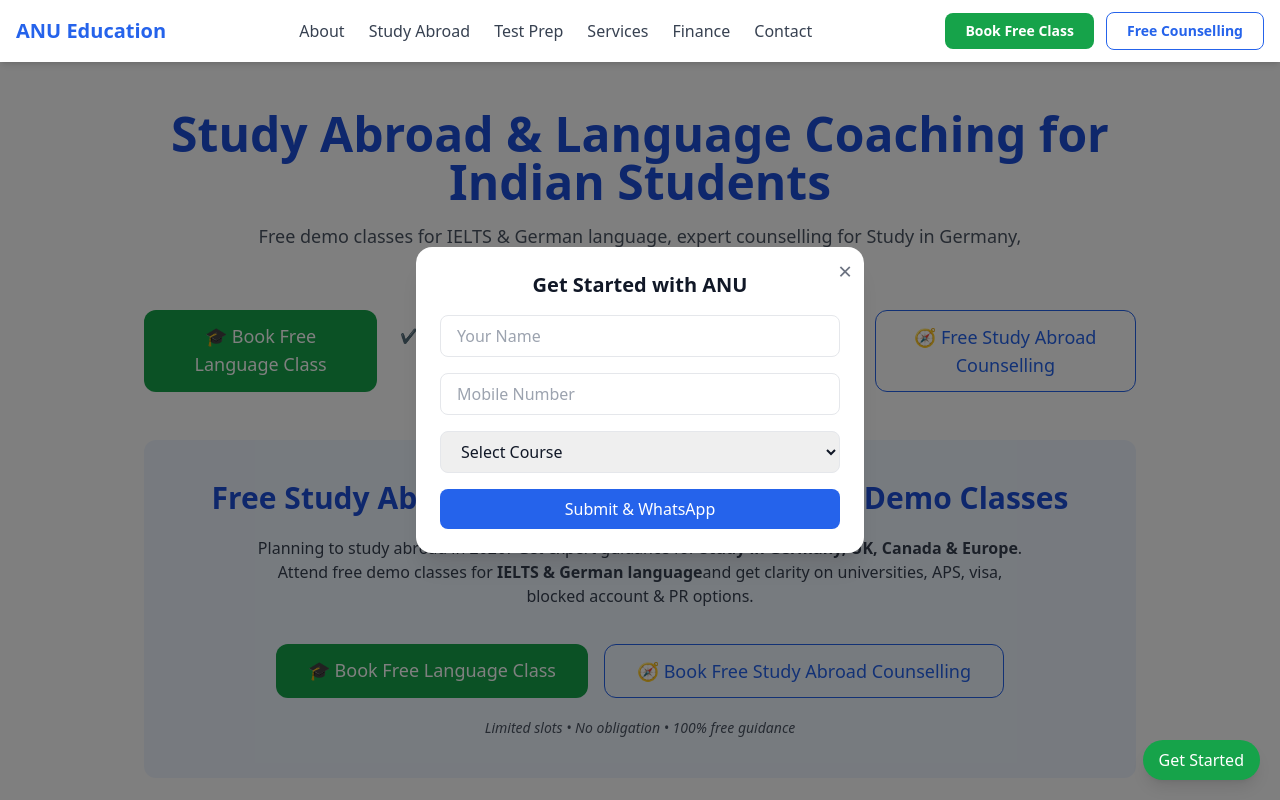
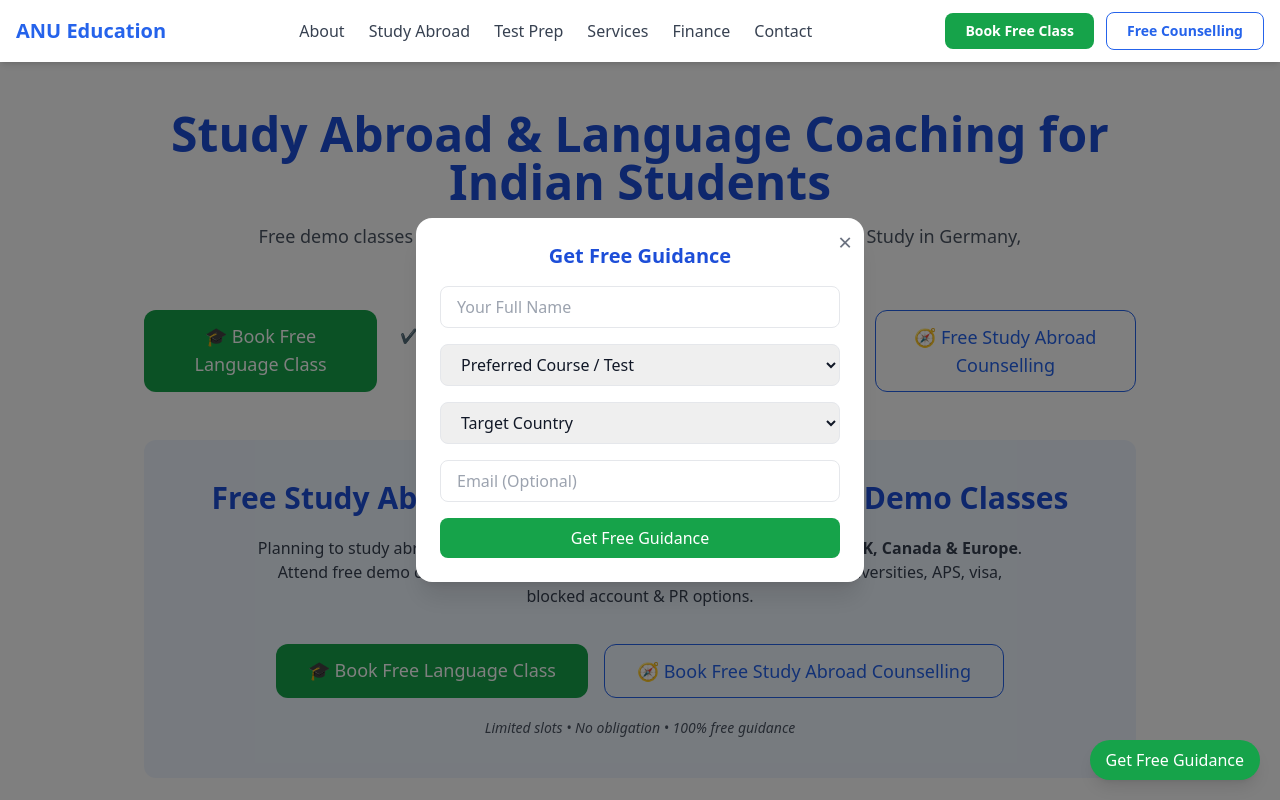
Before and after one commit to shailendra9897/anu-education, a Next.js app: page / in a window 1280 px wide. Shown: the top 800 px of the page. Built offline with nearby package versions, Linux system fonts and the light colour scheme.

Commit message:
chore: remove LeadForm and use LeadModal as primary lead capture

```diff
--- a/components/LeadForm.tsx
+++ /dev/null
@@ -1,157 +0,0 @@
-'use client';
-
-import { useState, useEffect } from 'react';
-
-export default function LeadForm() {
-  const [isOpen, setIsOpen] = useState(false);
-  const [isSubmitting, setIsSubmitting] = useState(false);
-  const [formData, setFormData] = useState({
-    name: '',
-    phone: '',
-    course: '',
-    country: '',
-  });
-
-  // Auto open after 10 seconds only once
-  useEffect(() => {
-    if (!sessionStorage.getItem('leadModalShown')) {
-      const timer = setTimeout(() => {
-        setIsOpen(true);
-        sessionStorage.setItem('leadModalShown', 'true');
-      }, 10000);
-      return () => clearTimeout(timer);
-    }
-  }, []);
-
-  const toggleModal = () => setIsOpen(!isOpen);
-
-  const handleChange = (
-    e: React.ChangeEvent<HTMLInputElement | HTMLSelectElement>
-  ) => {
-    setFormData({ ...formData, [e.target.name]: e.target.value });
-  };
-
-  const handleSubmit = async (e: React.FormEvent) => {
-    e.preventDefault();
-    setIsSubmitting(true);
-
-    try {
-      await fetch('/api/contact', {
-        method: 'POST',
-        body: JSON.stringify(formData),
-      });
-
-      // 🔥 Google Analytics Event
-      if (typeof window !== 'undefined' && (window as any).gtag) {
-        (window as any).gtag('event', 'lead_form_submit', {
-          event_category: 'Lead',
-          event_label: formData.course || 'General',
-        });
-      }
-
-      // 🔥 Meta Pixel Event
-      if (typeof window !== 'undefined' && (window as any).fbq) {
-        (window as any).fbq('track', 'Lead', {
-          course: formData.course || 'General',
-        });
-      }
-
-      // ✅ WhatsApp Redirect
-      const waMessage = `Hi ANU Team! My name is ${formData.name}. I'm interested in ${formData.course} and my dream country is ${formData.country}. Please assist me.`;
-      const waUrl = `https://wa.me/919428186817?text=${encodeURIComponent(waMessage)}`;
-      window.open(waUrl, '_blank');
-
-      setFormData({ name: '', phone: '', course: '', country: '' });
-      setIsOpen(false);
-    } catch (err) {
-      console.error('Form submit error:', err);
-    } finally {
-      setIsSubmitting(false);
-    }
-  };
-
-  return (
-    <>
-      {/* Floating Button */}
-      <button
-        onClick={toggleModal}
-        className="fixed bottom-5 right-5 z-50 bg-green-600 text-white px-4 py-2 rounded-full shadow-lg hover:bg-green-700 transition"
-      >
-        Get Started
-      </button>
-
-      {/* Modal Overlay */}
-      {isOpen && (
-        <div className="fixed inset-0 z-40 bg-black bg-opacity-50 flex items-center justify-center px-4">
-          <div className="bg-white rounded-2xl p-6 w-full max-w-md relative shadow-xl animate-fadeInUp">
-            <button
-              onClick={toggleModal}
-              className="absolute top-2 right-3 text-gray-500 hover:text-red-500 text-2xl"
-            >
-              ×
-            </button>
-
-            <h2 className="text-xl font-semibold mb-4 text-center">
-              Get Started with ANU
-            </h2>
-
-            <form onSubmit={handleSubmit} className="space-y-4">
-              <input
-                type="text"
-                name="name"
-                placeholder="Your Name"
-                required
-                value={formData.name}
-                onChange={handleChange}
-                className="w-full px-4 py-2 border rounded-lg"
-              />
-              <input
-                type="tel"
-                name="phone"
-                placeholder="Mobile Number"
-                required
-                value={formData.phone}
-                onChange={handleChange}
-                className="w-full px-4 py-2 border rounded-lg"
-              />
-              <select
-                name="course"
-                required
-                value={formData.course}
-                onChange={handleChange}
-                className="w-full px-4 py-2 border rounded-lg"
-              >
-                <option value="">Select Course</option>
-                <option value="IELTS Academic">IELTS Academic</option>
-                <option value="FRENCH Basic A1-A2">FRENCH Basic A1-A2</option>
-                <option value="Spoken English Free Demo">
-                  Spoken English Free Demo
-                </option>
-                <option value="PTE">PTE</option>
-                <option value="GRE">GRE</option>
-                <option value="GMAT">GMAT</option>
-              </select>
-              <input
-                type="text"
-                name="country"
-                placeholder="Your Dream Country"
-                required
-                value={formData.country}
-                onChange={handleChange}
-                className="w-full px-4 py-2 border rounded-lg"
-              />
-
-              <button
-                type="submit"
-                disabled={isSubmitting}
-                className="w-full bg-blue-600 hover:bg-blue-700 text-white font-medium py-2 rounded-lg transition"
-              >
-                {isSubmitting ? 'Submitting...' : 'Submit & WhatsApp'}
-              </button>
-            </form>
-          </div>
-        </div>
-      )}
-    </>
-  );
-}
--- a/components/LeadModal.tsx
+++ b/components/LeadModal.tsx
@@ -4,89 +4,100 @@
 
 export default function LeadModal() {
   const [isOpen, setIsOpen] = useState(false);
-  const [formData, setFormData] = useState({ name: '', phone: '', course: '' });
   const [isSubmitting, setIsSubmitting] = useState(false);
 
-  // ✅ Auto open after 3 seconds
+  const [formData, setFormData] = useState({
+    name: '',
+    course: '',
+    country: '',
+    email: '',
+  });
+
+  // ✅ Auto open after 3 seconds (once per session)
   useEffect(() => {
-    const timer = setTimeout(() => {
-      setIsOpen(true);
-    }, 3000); // 3,000 ms = 3 seconds
-
-    return () => clearTimeout(timer); // Cleanup on unmount
+    if (!sessionStorage.getItem('leadModalShown')) {
+      const timer = setTimeout(() => {
+        setIsOpen(true);
+        sessionStorage.setItem('leadModalShown', 'true');
+      }, 3000);
+      return () => clearTimeout(timer);
+    }
   }, []);
 
   const toggleModal = () => setIsOpen(!isOpen);
 
-  const handleChange = (e: React.ChangeEvent<HTMLInputElement | HTMLSelectElement>) => {
+  const handleChange = (
+    e: React.ChangeEvent<HTMLInputElement | HTMLSelectElement>
+  ) => {
     setFormData({ ...formData, [e.target.name]: e.target.value });
   };
 
-  const handleSubmit = async (e: React.FormEvent) => {
+  const handleSubmit = (e: React.FormEvent) => {
     e.preventDefault();
     setIsSubmitting(true);
 
-    try {
-      await fetch('/api/contact', {
-        method: 'POST',
-        body: JSON.stringify(formData),
-      });
+    const message = `Hi ANU Education 👋
+My name is ${formData.name}.
+Preferred course: ${formData.course}.
+Target country: ${formData.country}.
+${formData.email ? `Email: ${formData.email}` : ''}
+Please guide me further.`;
 
-      const waMessage = `Hi ANU Team! My name is ${formData.name}. I'm interested in ${formData.course}. Please assist me.`;
-      const waUrl = `https://wa.me/919428186817?text=${encodeURIComponent(waMessage)}`;
-      window.open(waUrl, '_blank');
+    const waUrl = `https://wa.me/919428186817?text=${encodeURIComponent(
+      message
+    )}`;
 
-      setFormData({ name: '', phone: '', course: '' });
-      setIsOpen(false);
-    } catch (err) {
-      console.error('Form submit error:', err);
-    } finally {
-      setIsSubmitting(false);
-    }
+    window.open(waUrl, '_blank');
+
+    setFormData({
+      name: '',
+      course: '',
+      country: '',
+      email: '',
+    });
+
+    setIsOpen(false);
+    setIsSubmitting(false);
   };
 
   return (
     <>
-      {/* Floating Button */}
+      {/* Floating CTA */}
       <button
         onClick={toggleModal}
         className="fixed bottom-5 right-5 z-50 bg-green-600 text-white px-4 py-2 rounded-full shadow-lg hover:bg-green-700 transition"
+        aria-label="Get Free Guidance"
       >
-        Get Started
+        Get Free Guidance
       </button>
 
-      {/* Modal Overlay */}
+      {/* Modal */}
       {isOpen && (
-        <div className="fixed inset-0 z-40 bg-black bg-opacity-50 flex items-center justify-center">
-          {/* Modal Box */}
-          <div className="bg-white rounded-2xl p-6 w-full max-w-md mx-4 relative shadow-xl animate-fade-in-up">
+        <div className="fixed inset-0 z-40 bg-black bg-opacity-50 flex items-center justify-center px-4">
+          <div className="bg-white rounded-2xl p-6 w-full max-w-md relative shadow-xl">
             <button
               onClick={toggleModal}
               className="absolute top-2 right-3 text-gray-500 hover:text-red-500 text-2xl"
+              aria-label="Close form"
             >
               ×
             </button>
 
-            <h2 className="text-xl font-semibold mb-4 text-center">Get Started with ANU</h2>
+            <h2 className="text-xl font-semibold mb-4 text-center text-blue-700">
+              Get Free Guidance
+            </h2>
+
             <form onSubmit={handleSubmit} className="space-y-4">
               <input
                 type="text"
                 name="name"
-                placeholder="Your Name"
+                placeholder="Your Full Name"
                 required
                 value={formData.name}
                 onChange={handleChange}
                 className="w-full px-4 py-2 border rounded-lg"
               />
-              <input
-                type="tel"
-                name="phone"
-                placeholder="Mobile Number"
-                required
-                value={formData.phone}
-                onChange={handleChange}
-                className="w-full px-4 py-2 border rounded-lg"
-              />
+
               <select
                 name="course"
                 required
@@ -94,21 +105,46 @@
                 onChange={handleChange}
                 className="w-full px-4 py-2 border rounded-lg"
               >
-                <option value="">Select Course</option>
-                <option value="IELTS Academic">IELTS Academic</option>
-                <option value="FRENCH Basic A1-A2">FRENCH Basic A1-A2</option>
-                <option value="Spoken English Free Demo">Spoken English Free Demo</option>
+                <option value="">Preferred Course / Test</option>
+                <option value="IELTS">IELTS</option>
                 <option value="PTE">PTE</option>
-                <option value="GRE">GRE</option>
-                <option value="GMAT">GMAT</option>
+                <option value="German Language">German Language</option>
+                <option value="French Language">French Language</option>
+                <option value="Spoken English">Spoken English</option>
               </select>
+
+              <select
+                name="country"
+                required
+                value={formData.country}
+                onChange={handleChange}
+                className="w-full px-4 py-2 border rounded-lg"
+              >
+                <option value="">Target Country</option>
+                <option value="Germany">Germany</option>
+                <option value="France">France</option>
+                <option value="Canada">Canada</option>
+                <option value="UK">UK</option>
+                <option value="New Zealand">New Zealand</option>
+                <option value="Dubai">Dubai</option>
+                <option value="Other">Other</option>
+              </select>
+
+              <input
+                type="email"
+                name="email"
+                placeholder="Email (Optional)"
+                value={formData.email}
+                onChange={handleChange}
+                className="w-full px-4 py-2 border rounded-lg"
+              />
 
               <button
                 type="submit"
                 disabled={isSubmitting}
-                className="w-full bg-blue-600 hover:bg-blue-700 text-white font-medium py-2 rounded-lg transition"
+                className="w-full bg-green-600 hover:bg-green-700 text-white font-medium py-2 rounded-lg transition"
               >
-                {isSubmitting ? 'Submitting...' : 'Submit & WhatsApp'}
+                {isSubmitting ? 'Please wait…' : 'Get Free Guidance'}
               </button>
             </form>
           </div>
```
